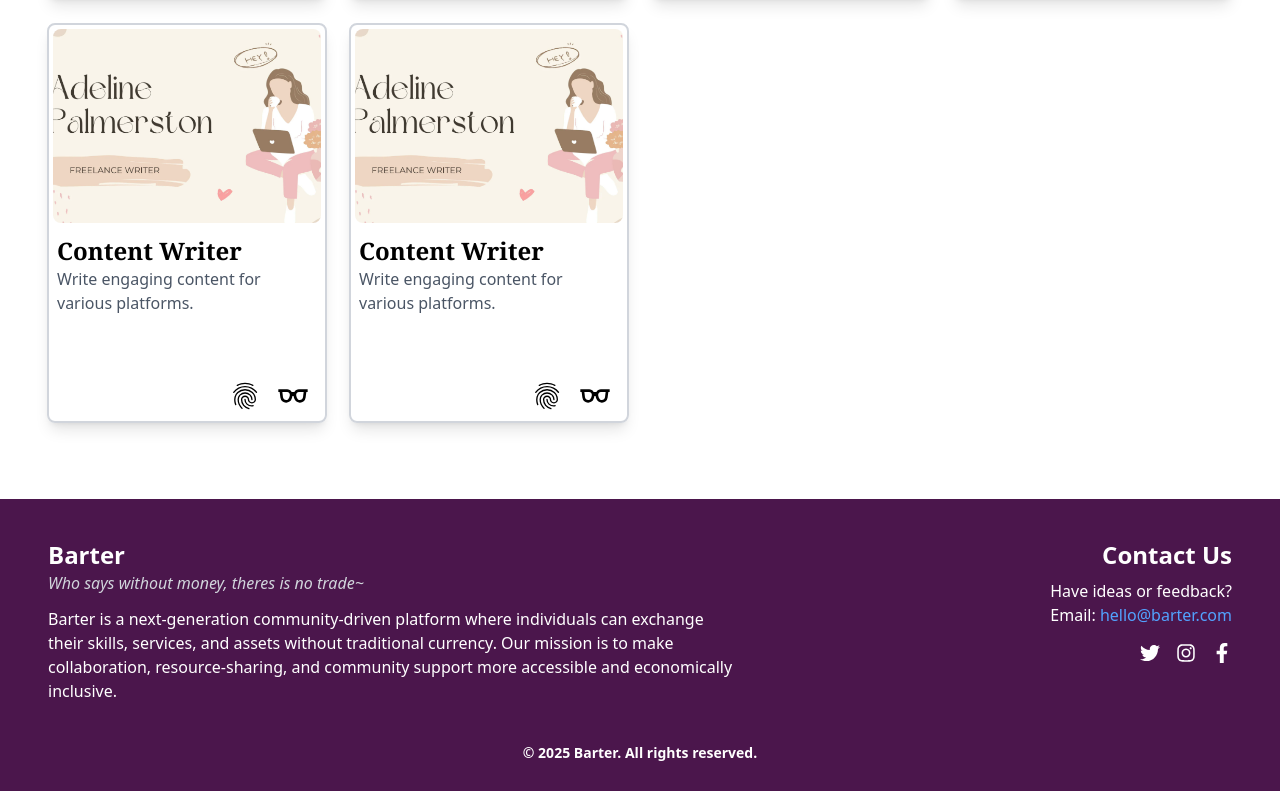
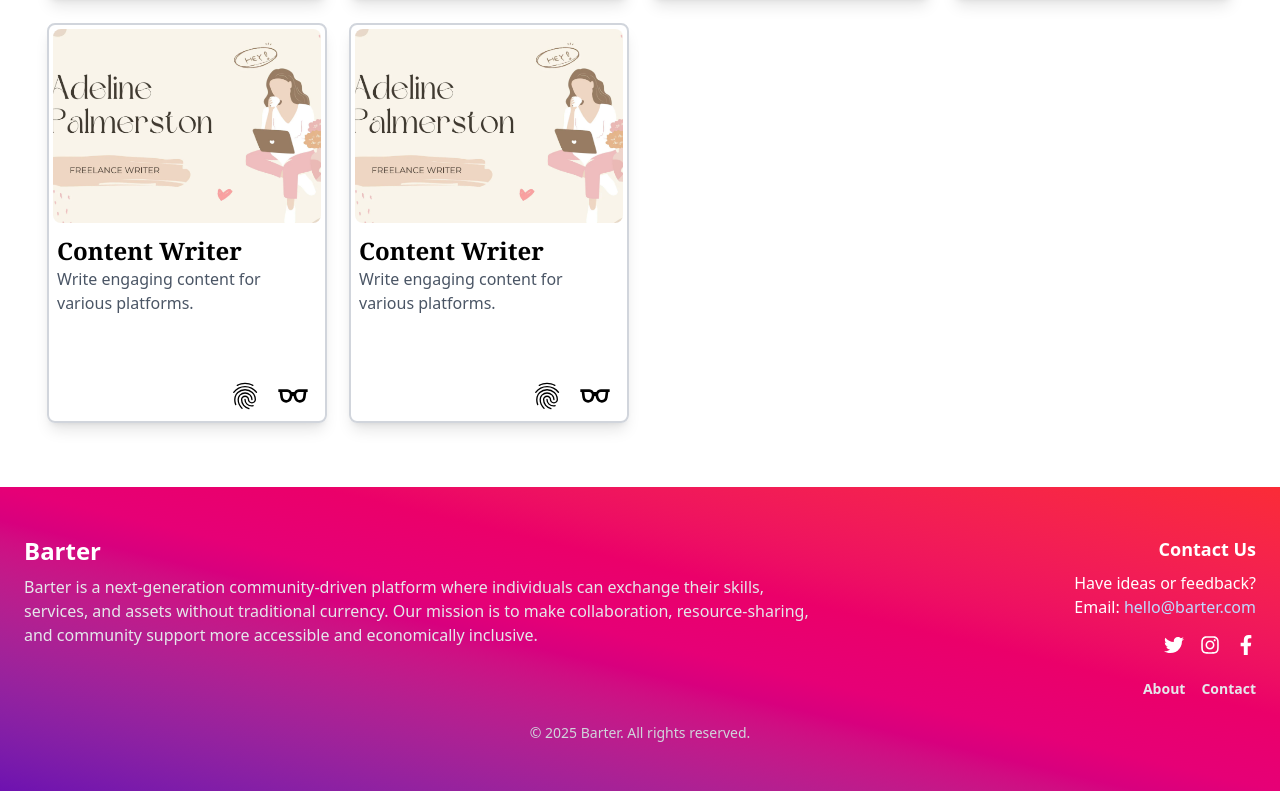
Before and after one commit to iam-aadityasingh/tradenest, a React (Vite) app: page /about in a window 1280 px wide. Shown: the part 1129-1920 px from the top of the page. Built offline with nearby package versions, Linux system fonts and the light colour scheme.

Commit message:
footer theme changed to custom color

```diff
--- a/src/components/Footer/footer.tsx
+++ b/src/components/Footer/footer.tsx
@@ -1,43 +1,71 @@
 import { Suspense } from 'react';
 import { FaTwitter, FaInstagram, FaFacebookF } from 'react-icons/fa';
+import { useEffect, useState } from 'react';
 
 export default function Footer() {
+  const [visible, setVisible] = useState(false);
+
+  useEffect(() => {
+    const handleScroll = () => {
+      setVisible(window.scrollY > 300);
+    };
+    window.addEventListener('scroll', handleScroll);
+    return () => window.removeEventListener('scroll', handleScroll);
+  }, []);
+
+  const scrollToTop = () => {
+    window.scrollTo({ top: 0, behavior: 'smooth' });
+  };
+
   return (
-        <Suspense fallback={<div>Loading Footer...</div>}>
-            <footer className="bg-[#4B164C] text-white pt-10 pb-7 px-12 w-full mt-15">
-                <div className="max-w-8xl mx-auto flex flex-col md:flex-row justify-between items-start gap-12">
-                    <div className="md:w-7/12">
+    <Suspense fallback={<div><big><i>Loading footer...</i></big></div>}>
+    <footer className="bg-gradient-to-tr from-purple-800 via-pink-600 to-red-500 text-white py-12 px-6 w-full mt-12 animate-fade-in-up">
+      <div className="max-w-7xl mx-auto flex flex-col md:flex-row justify-between items-start gap-12">
+        <div className="md:w-8/12">
           <h2 className="text-2xl font-bold">Barter</h2>
-                        <p><i className='text-gray-300'>Who says without money, theres is no trade~</i></p>
-                        <p className="text-base text-white mt-3">
+          <p className="text-base text-gray-200 mt-2">
             Barter is a next-generation community-driven platform where individuals can exchange their skills, services, and assets without traditional currency. Our mission is to make collaboration, resource-sharing, and community support more accessible and economically inclusive.
           </p>
         </div>
 
         <div className="md:w-4/12 flex flex-col items-start md:items-end">
           <div className="mb-4 text-left md:text-right">
-                            <h3 className="font-semibold text-2xl mb-2">Contact Us</h3>
+            <h3 className="font-semibold text-lg mb-2">Contact Us</h3>
             <p className="text-base">Have ideas or feedback?</p>
-                            <p className="text-base">Email: <a href="mailto:hello@barter.com" className="text-blue-400">hello@barter.com</a></p>
+            <p className="text-base">Email: <a href="mailto:hello@barter.com" className="text-blue-200 hover:underline">hello@barter.com</a></p>
           </div>
 
-                        <div className="flex gap-4 justify-start md:justify-end">
-                            <a href="https://twitter.com" target="_blank" rel="noopener noreferrer" className="text-white hover:text-blue-400 transition text-xl">
+          <div className="flex gap-4 justify-start md:justify-end mb-2">
+            <a href="https://twitter.com" target="_blank" rel="noopener noreferrer" className="text-white hover:text-blue-300 transition text-xl">
               <FaTwitter />
             </a>
-                            <a href="https://instagram.com" target="_blank" rel="noopener noreferrer" className="text-white hover:text-pink-500 transition text-xl">
+            <a href="https://instagram.com" target="_blank" rel="noopener noreferrer" className="text-white hover:text-pink-300 transition text-xl">
               <FaInstagram />
             </a>
-                            <a href="https://facebook.com" target="_blank" rel="noopener noreferrer" className="text-white hover:text-blue-600 transition text-xl">
+            <a href="https://facebook.com" target="_blank" rel="noopener noreferrer" className="text-white hover:text-blue-500 transition text-xl">
               <FaFacebookF />
             </a>
+          </div>
+
+          <div className="text-sm mt-4 font-semibold space-x-4">
+            <a href="/about" className="hover:underline text-gray-200">About</a>
+            <a href="/contact" className="hover:underline text-gray-200">Contact</a>
           </div>
         </div>
       </div>
 
-                <div className="text-center text-white text-sm font-bold mt-10">
+      <div className="text-center text-gray-300 hover:text-white duration-150 text-sm mt-6">
         © {new Date().getFullYear()} Barter. All rights reserved.
       </div>
+
+      {visible && (
+        <button
+          onClick={scrollToTop}
+          className="fixed bottom-6 right-6 bg-[#49108B] text-white px-4 py-2 rounded-full shadow-lg hover:bg-gray-100 transition"
+        >
+          ↑ Back to Top
+        </button>
+      )}
     </footer>
     </Suspense>
   );
```
Lines whose indentation alone changed are shown as unchanged.
